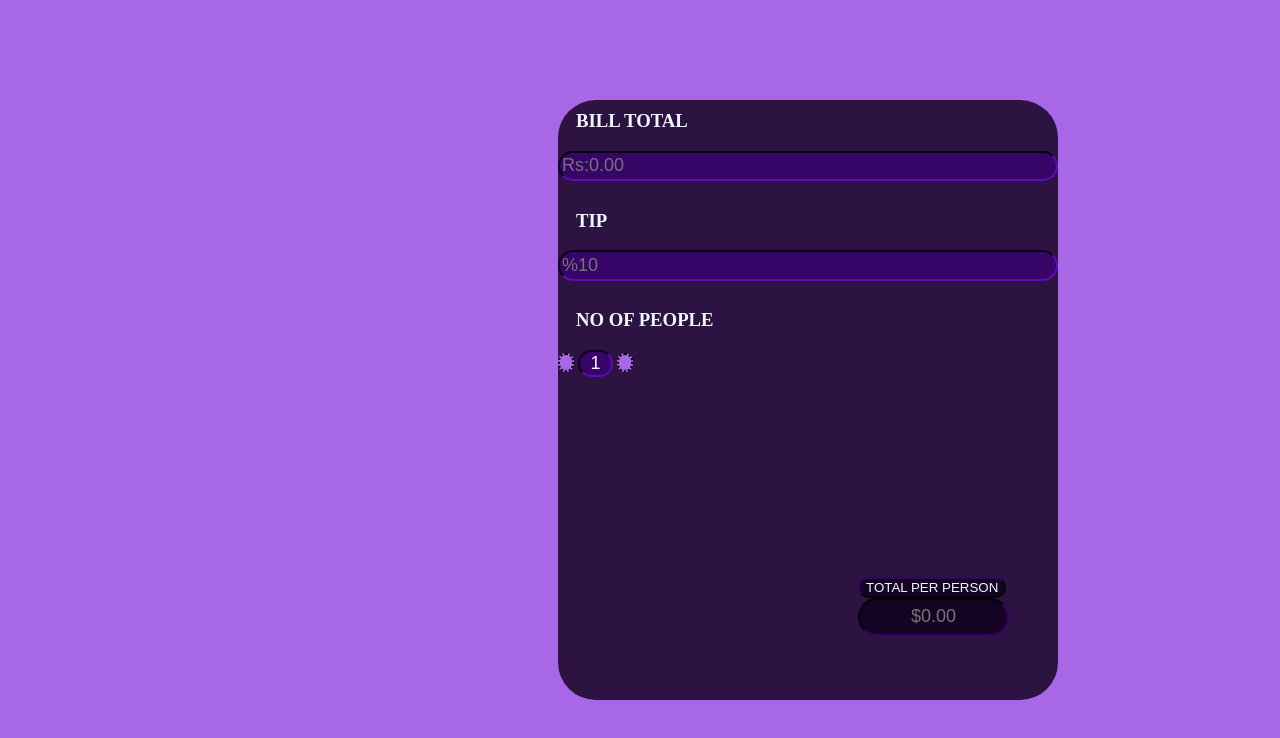
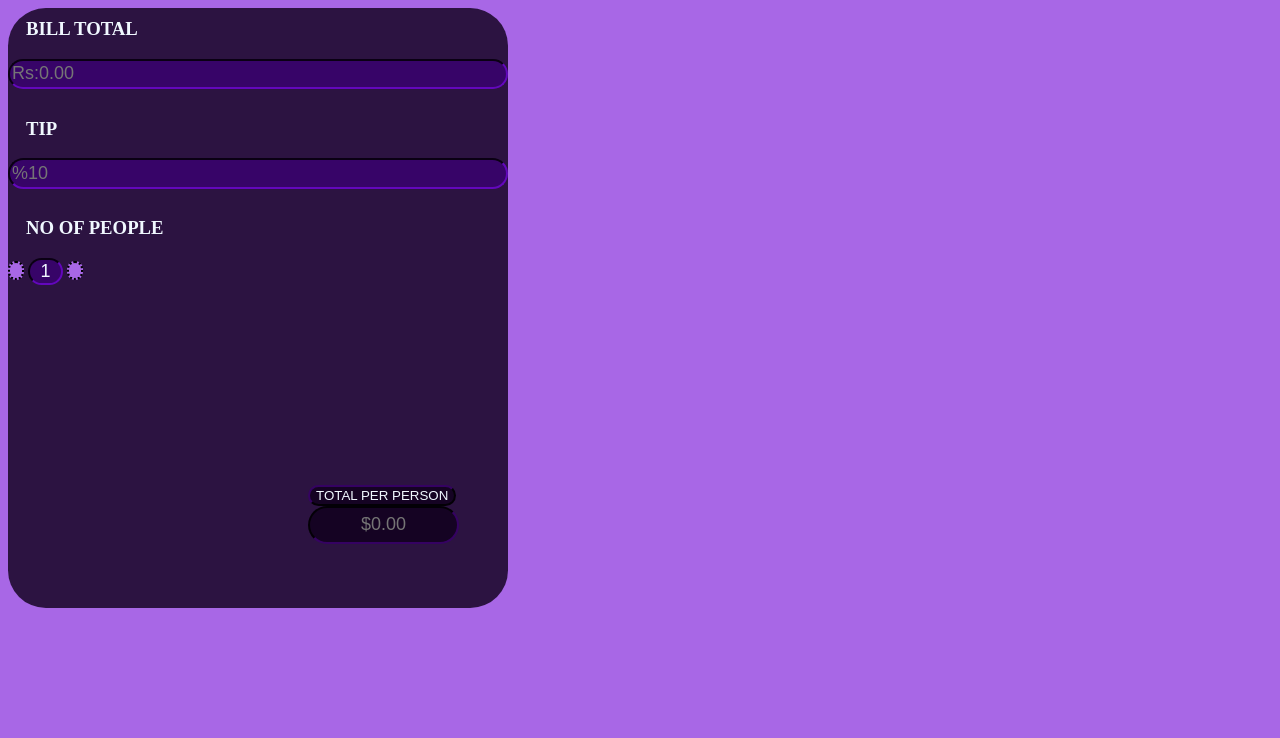
Before and after one commit to Jerniya/Jerniya.github.io, a plain HTML site: page index.html in a window 1280 px wide. Drawn offline with Linux system fonts and the light colour scheme.

Commit message:
style.css

```diff
--- a/style.css
+++ b/style.css
@@ -2,7 +2,7 @@
     width: 500px;
     height: 600px;
     background-color: rgba(16, 1, 29, 0.814);
-    margin:100px 550px 400px 550px;
+
     overflow:visible;
     border-radius:1cm;
 
```
